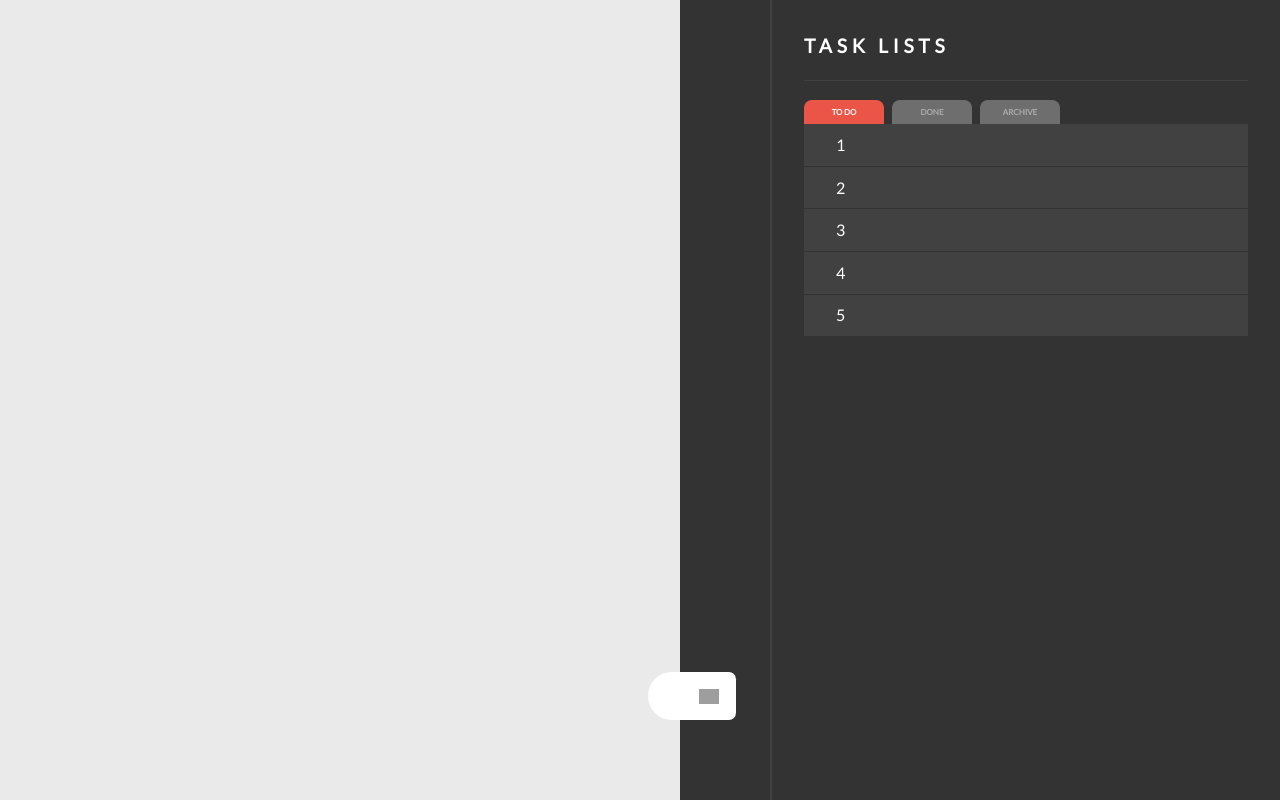
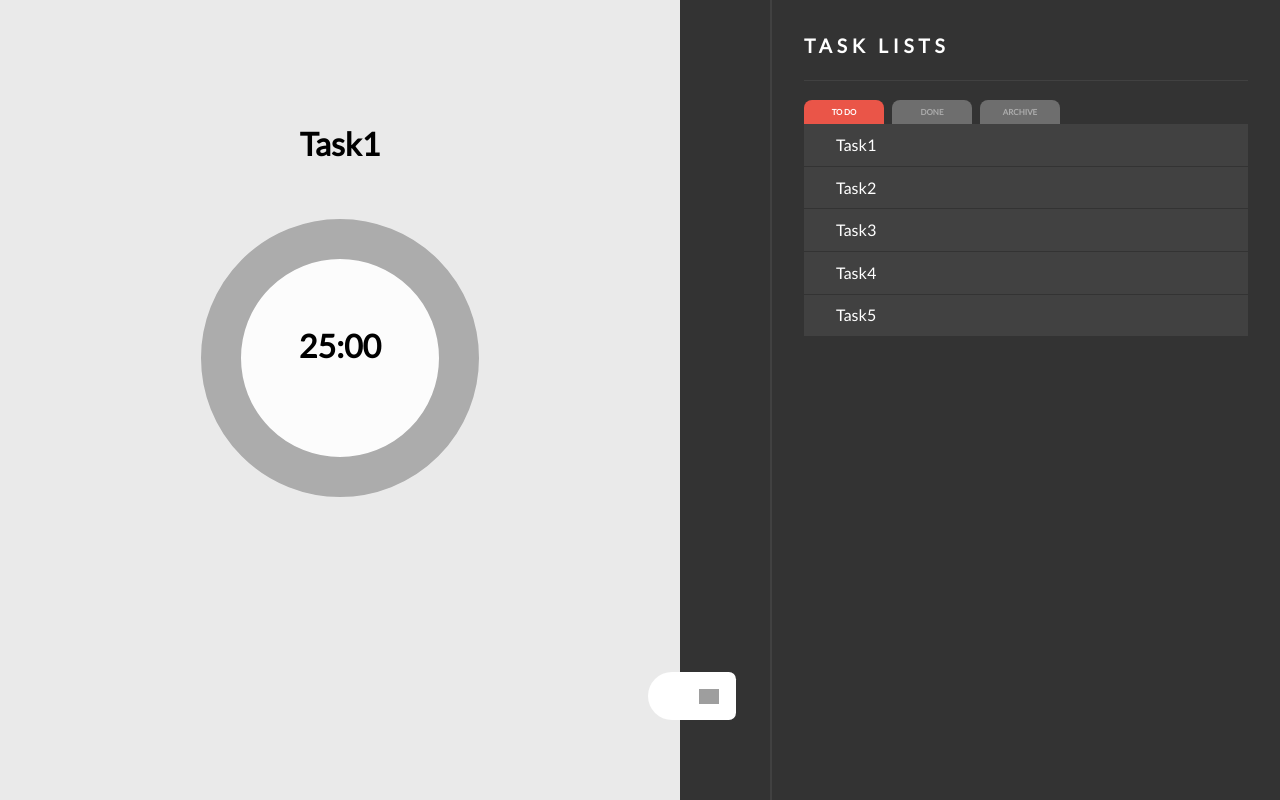
Before and after one commit to es6513/pomodoro-app, a React (Create React App) app: page /todo in a window 1280 px wide. Built offline with nearby package versions, Linux system fonts and the light colour scheme; grey boxes are pictures that could not be loaded; some icons are missing.

Commit message:
add timer

```diff
--- /dev/null
+++ b/src/components/Timer/index.js
@@ -0,0 +1,64 @@
+import React, { use } from "react";
+import { PropTypes } from "prop-types";
+import { TaskListContext } from "../../context";
+import { timeConstants } from "../../context/taskLists/utils";
+
+function Timer({ task, className }) {
+  const { workTime, breakTime, isBreak, estimatedWorkTime } = task;
+
+  const handleTimePercentage = (time, unitTime) => {
+    return Math.round((time / unitTime) * (1500 / 2));
+  };
+
+  const handleRemainTime = (remainTime) => {
+    // const minutes =
+    const date = new Date(0);
+    date.setSeconds(remainTime);
+    const timeString = date.toISOString().substr(14, 5);
+    return timeString;
+  };
+
+  const remainTime = isBreak
+    ? handleRemainTime(timeConstants.oneUnitBreakSeconds - breakTime)
+    : handleRemainTime(timeConstants.oneUnitWorkSeconds - workTime);
+
+  const percentage = isBreak
+    ? handleTimePercentage(breakTime, timeConstants.oneUnitBreakSeconds)
+    : handleTimePercentage(workTime, timeConstants.oneUnitWorkSeconds);
+
+  return (
+    <div className={className}>
+      <svg width="350" height="300">
+        <circle
+          cx="175"
+          cy="150"
+          r="119"
+          fill="#fcfcfc"
+          stroke={isBreak ? "#b5e254" : "#acacac"}
+          strokeWidth="40"
+        />
+        <circle
+          cx="175"
+          cy="150"
+          r="119"
+          fill="none"
+          stroke={isBreak ? "#acacac" : "#ea5548"}
+          strokeWidth="40"
+          strokeDasharray={`${percentage},10000`}
+          transform="rotate(-90,175,150)"
+        />
+
+        <text textAnchor="middle" x="175" y="150">
+          {remainTime}
+        </text>
+      </svg>
+    </div>
+  );
+}
+
+export default Timer;
+
+Timer.propTypes = {
+  task: PropTypes.object.isRequired,
+  className: PropTypes.string.isRequired,
+};
--- a/src/container/ModalTimer/index.js
+++ b/src/container/ModalTimer/index.js
@@ -2,6 +2,8 @@ import React, { useContext } from "react";
 import { config } from "../../config";
 import { TaskListContext } from "../../context";
 import actions from "../../context/taskLists/actions";
+import HeadTitle from "../../components/HeadTitle";
+import Timer from "../../components/Timer";
 
 const { css } = config;
 const { ROOT_CLASS } = css;
@@ -17,11 +19,21 @@ function ModalTimer() {
 
   console.log(currentId);
 
-  const getCurrentTask = () => {
-    return currentId ? taskLists.find((task) => task.id === currentId) : null;
+  //show Task
+
+  const getShowTask = () => {
+    if (currentId) return taskLists.find((task) => task.id === currentId);
+    else {
+      const undoenTasks = taskLists.filter(
+        (task) => !task.isDone && !task.isArchived
+      );
+      return undoenTasks.length > 0 ? undoenTasks[0] : null;
+    }
   };
 
-  const currentTask = getCurrentTask();
+  const showedTask = getShowTask();
+
+  //handleTime
 
   const handleUpdateTask = () => {
     const payload = { isDone: true };
@@ -30,12 +42,21 @@ function ModalTimer() {
 
   return (
     <div className={`${ROOT_CLASS}__modal-timer`}>
-      {currentTask ? currentTask.taskTitle : null}
-      {currentTask ? (
+      <div className={`${ROOT_CLASS}__modal-timer__content`}>
+        {showedTask ? (
+          <HeadTitle headTag="h1">{showedTask.taskTitle}</HeadTitle>
+        ) : null}
+        <Timer
+          task={showedTask}
+          className={`${ROOT_CLASS}__modal-timer__timer`}
+        />
+      </div>
+
+      {/* {currentTask ? (
         <button type="button" onClick={handleUpdateTask}>
           Done
         </button>
-      ) : null}
+      ) : null} */}
     </div>
   );
 }
--- a/src/context/taskLists/mockData.js
+++ b/src/context/taskLists/mockData.js
@@ -15,7 +15,7 @@ mockInitialState.taskLists = mockInitialState.taskLists.map((el, index) => {
     isArchived: false,
     isDone: false,
     isBreak: false,
-    taskTitle: String(index + 1),
+    taskTitle: "Task" + String(index + 1),
     estimatedTomato: index + 1,
     estimatedWorkTime: (index + 1) * timeConstants.oneUnitWorkSeconds,
     workTime: 0,
--- a/src/context/taskLists/utils.js
+++ b/src/context/taskLists/utils.js
@@ -1,4 +1,5 @@
 export const timeConstants = {
   oneUnitWorkSeconds: 1500,
   oneUnitBreakSeconds: 300,
+  secondsPerMinute: 60,
 };
--- a/src/styles/_modal-timer.scss
+++ b/src/styles/_modal-timer.scss
@@ -7,5 +7,16 @@ $_modal-timer: #{$root-class}__modal-timer;
   #{$_modal-timer}{
     flex: auto;
     background-color: $gray-100;
+    &__content{
+      display: flex;
+      align-items: center;
+      flex-direction: column;
+      margin-top: 8* $font-basis;
+    }
+    h1{
+      font-size: 2 * $font-basis;
+      font-weight: 800;
+      margin-bottom: 3*$font-basis;
+    }
   }
 }
--- /dev/null
+++ b/src/styles/components/_timer.scss
@@ -0,0 +1,13 @@
+
+
+$_modal-timer-component: #{$root-class}__modal-timer__timer;
+
+
+#{$_modal-timer-component}{
+
+  text{
+    font-size: 2*$font-basis;
+    font-weight: 800;
+  }
+
+}
--- a/src/styles/main.scss
+++ b/src/styles/main.scss
@@ -4,6 +4,7 @@
 @import "./components/button";
 @import "./components/tomatoRate";
 @import "./components/task-form";
+@import "./components/timer";
 @import "./modal-timer";
 @import "./aside-panel";
 @import "./modal-timer";
```
